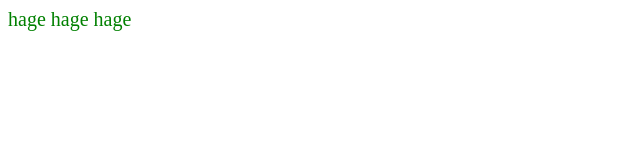
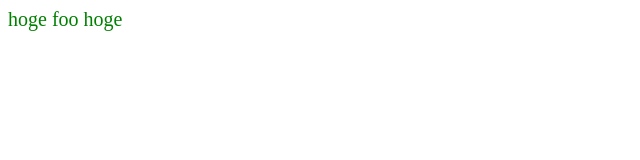
Before and after one commit to heianrev/heianrev.github.io, a plain HTML site: page index.html in a window 1280 px wide. Shown: the full height of the page, 0-640 px from the left. Drawn offline with Linux system fonts and the light colour scheme.

Commit message:
Update index.html

```diff
--- a/index.html
+++ b/index.html
@@ -6,6 +6,6 @@
     <title>page</title>
   </head>
   <body>
-    <div>hage hage hage</div>
+    <div>hoge foo hoge</div>
   </body>
 </html>
```
